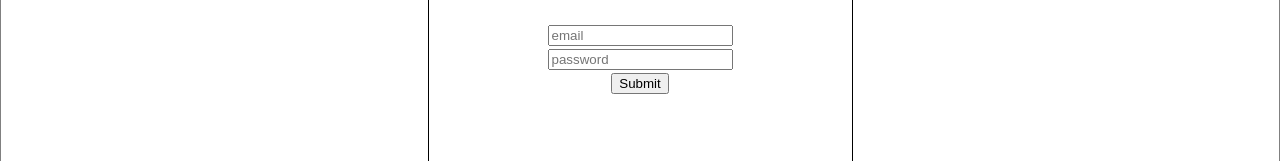
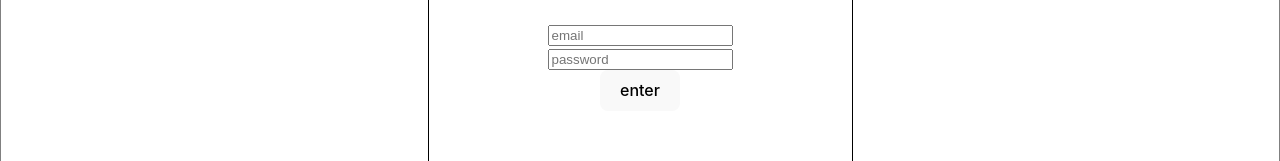
Before and after one commit to Deppravacion/ecomm, a React (Vite) app: page / in a window 1280 px wide. Both pictures are taken after a click on the radio button "Sign In". Shown: the part 326-487 px from the top of the page. Built offline with nearby package versions, Linux system fonts and the light colour scheme.

Commit message:
local and global input fields drilled

```diff
--- a/src/components/signIn/SignIn.jsx
+++ b/src/components/signIn/SignIn.jsx
@@ -27,23 +27,28 @@ class SignIn extends React.Component {
 
 
     testChange = ({ target: {name, value }}) => {
-        this.setState((preState) => ({
-            ...preState.email,
-            email: value,
-        }))
+        this.setState({
+            [name]: value,
+        })
     }
+
+    globalEmail = (state) => this.props.updateEmail(state)
+    globalPassword = (state) => this.props.updatePassword(state)
 
     handleSubmit = (e) => {
         e.preventDefault()
         //validate the email/password to the defaultuser
         //use the prop drilled methods from Store to update global state
+        console.log(this.state.email);
+        this.globalEmail(this.state.email)
+        this.globalPassword(this.state.password)
+        console.log('should have fired the globalEmail method');
     }
 
     render() {
         const inputData = [
             { type: "text", label: "email", name: 'email', error: 'it broke' },
-            { type: "text", label: "password", name: 'userPassword', error: 'it broke' },
-            { type: "submit", label: "submit", name: 'submit', error: 'it broke' }
+            { type: "text", label: "password", name: 'password', error: 'it broke' },
         ]
         const { info: { email, password } } = this.props
 
@@ -72,7 +77,11 @@ class SignIn extends React.Component {
                         ))
                         : null
                     }
-
+                    <button
+                    onClick={this.handleSubmit}
+                    >
+                    enter
+                    </button>
                 </div>
             </form>
 
--- a/src/components/store/Store.jsx
+++ b/src/components/store/Store.jsx
@@ -47,7 +47,8 @@ class Store extends Component {
     })
   }
 
-    updateEmail = (state) => this.changeSubState('initUser', 'email', state )
+    updateEmail = (state) => this.changeState('email', state )
+    updatePassword = (state) => this.changeState('password', state )
 
     render() {
       const { page } = this.state
@@ -55,8 +56,11 @@ class Store extends Component {
 
       <div className="storeWrapper">
         {/* <Welcome /> */}
-        { page == 'Welcome' && <Welcome
+        { page == 'Welcome' && <Welcome st
         info={this.state}
+        updateEmail={this.updateEmail}
+        updatePassword={this.updatePassword}
+
 
         /> }
         { page == 'Cart' && <Cart /> }
--- a/src/components/welcome/Welcome.jsx
+++ b/src/components/welcome/Welcome.jsx
@@ -58,7 +58,12 @@ class Welcome extends React.Component {
 
                 </div>
                 {this.state.membership === 'signUp' && <SignUp />}
-                {this.state.membership === 'signIn' && <SignIn info={state} onChange={this.handleChange} />}
+                {this.state.membership === 'signIn' && <SignIn
+                info={state}
+                onChange={this.handleChange}
+                updateEmail={this.props.updateEmail}
+                updatePassword={this.props.updatePassword}
+                />}
             </div>
         )
     }
```
